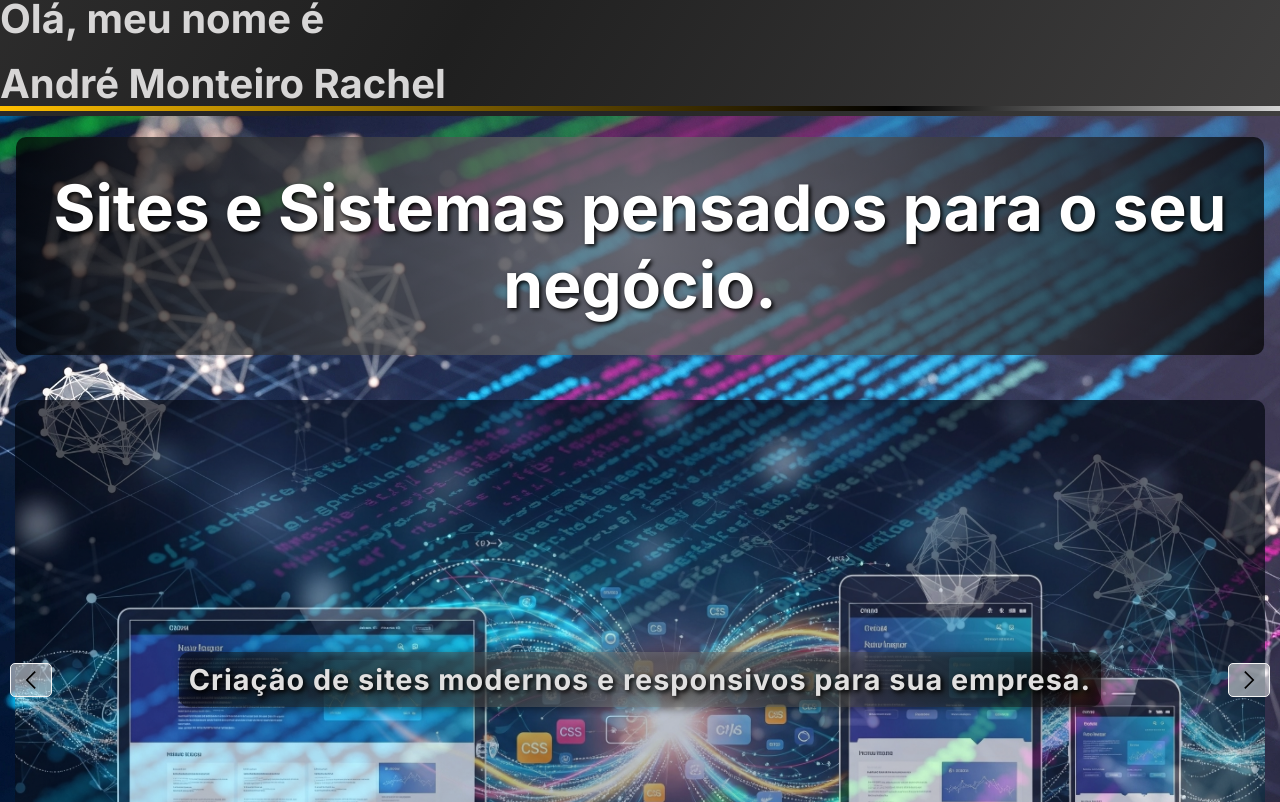
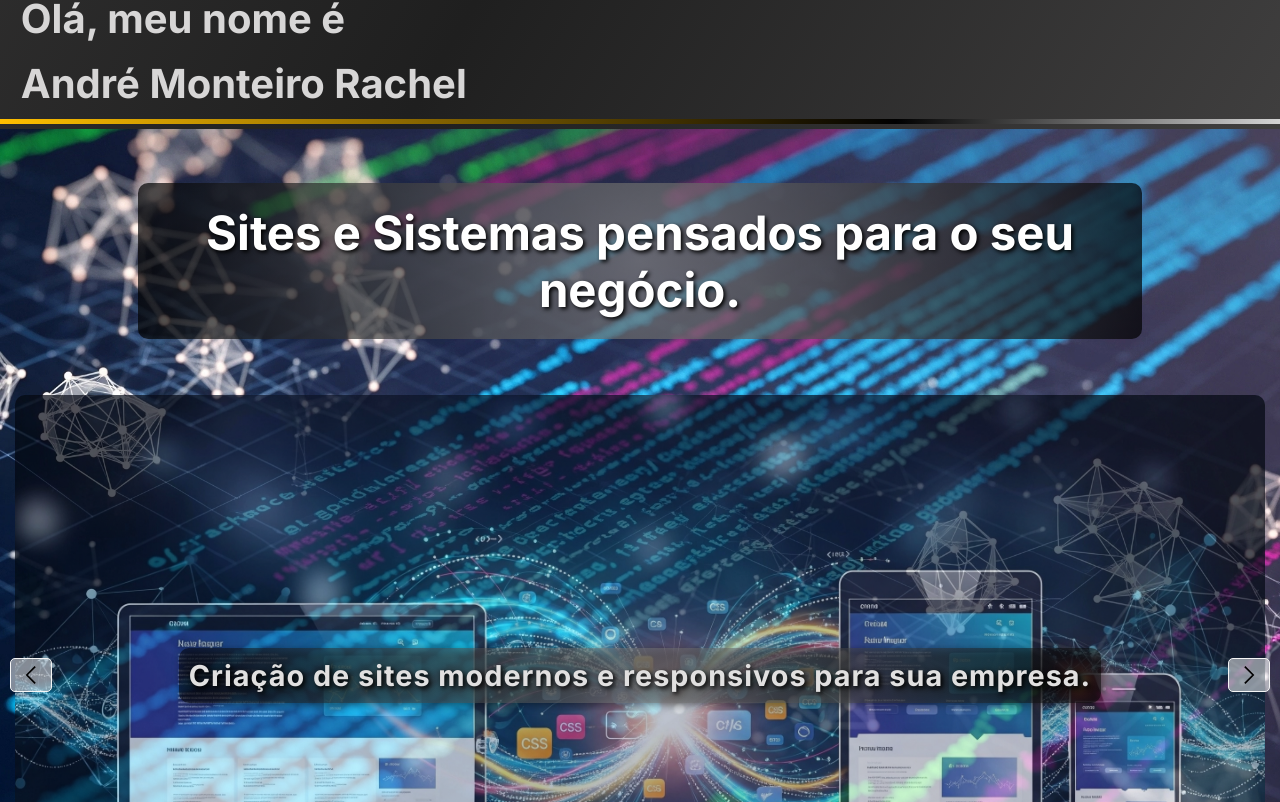
Before and after one commit to AndreMonteiro225/portifolio_v2, a Next.js app: page / in a window 1280 px wide. Shown: the part 118-920 px from the top of the page. Built offline with nearby package versions, Linux system fonts and the light colour scheme.

Commit message:
responsive update heroSection

```diff
--- a/src/app/components/HeroSection/heroSection.module.css
+++ b/src/app/components/HeroSection/heroSection.module.css
@@ -9,15 +9,16 @@
     display: flex;
     width: 100%;
     height: auto;
-    flex: 0 0 100%;
+    flex: 1;
     overflow: hidden;
+    margin: 0 auto;
+
 }
 
 .sliderContainer {
     position: relative;
     display: flex;
     scroll-behavior: smooth;
-    margin: 0 auto;
     transition: 0.5s ease-in-out;
     height: fit-content;
 }
@@ -29,7 +30,7 @@
     /* scroll-snap-align: start; */
     border-radius: 10px;
     margin: 0 10vw;
-    height: 100%;
+    height: auto;
 }
 
 .slideIndicators {
--- a/src/app/components/HeroSection/index.jsx
+++ b/src/app/components/HeroSection/index.jsx
@@ -27,10 +27,13 @@ export default function HeroSection() {
           {heroSlides.map((slide, id) => (
             <div className={styles.slide} key={id}>
               <Image
-                width={2000}
-                height={2000}
+                width={2400}
+                height={1350}
                 src={slide.imageUrl}
                 alt={slide.alt}
+                sizes="(max-width: 600px) 100vw, (max-width: 1200px) 80vw, 2400px"
+                priority
+                quality={90}
               />
               <p className={styles.slideDescription}>{slide.description}</p>
             </div>
--- a/src/app/page.module.css
+++ b/src/app/page.module.css
@@ -12,24 +12,29 @@
     height: fit-content;
 }
 
+
+.homeSection h2:nth-of-type(2) {
+    padding-bottom: 0.8rem;
+}
+.homeSection h2 {
+    padding: 0 0 0 1.3rem;
+    display: flex;
+    font-size: clamp(1.4rem, calc(1rem + 2.2vw), 3.2rem);
+    margin: 0.5rem 0;
+    white-space: wrap;
+}
+
 .homeSection h1 {
-    margin: 1.3rem 1rem;
-    font-size: 1.8rem;
+    margin: clamp(2.1rem, calc(1rem + 3vw), 5rem) clamp(calc(1em + 1vw), calc(7rem + 2vw), 9rem);
+    margin-bottom: clamp(0.5rem, calc(1rem + 2vw), 4rem);
+    font-size: clamp(1.4rem, calc(1.2rem + 2.2vw), 3rem);
     color: white;
     text-shadow: 2px 2px 4px black;
     text-align: center;
     background-image: radial-gradient(circle, rgb(128, 128, 128, 0.7), rgba(0, 0, 0, 0.7));
     border-radius: 10px;
-    padding: 7px;
+    padding: clamp(0.8rem, calc(0.5rem + 1vw), 2rem);
 }
-
-.homeSection h2 {
-    display: flex;
-    font-size: 1.6rem;
-    margin: 0.5rem 0;
-    white-space: wrap;
-}
-
 .homeSection p {
     font-size: 1.5rem;
     text-align: center;
@@ -246,35 +251,11 @@
 }
 
 
-@media(min-width: 361px) {
-
-    .containerHero:before {
-        font-size: 22px;
-
-    }
-
-}
-
-@media (min-width: 403px) {
-    .containerHero:before {
-        padding: 0.5rem 0;
-    }
-}
 
 @media (min-width: 600px) {
-    .containerHero img {
-        max-height: 1200px;
-        object-fit: contain;
-    }
-    .containerHero:before {
-        padding: 0.6rem 0;
-        top: 70%;
-    }
 
-    .homeSection h1 {
-        font-size: 4rem;
-        padding: 2rem 0;
-    }
+
+
 
     .homeSection h2 {
         font-size: 2.5rem;
```
